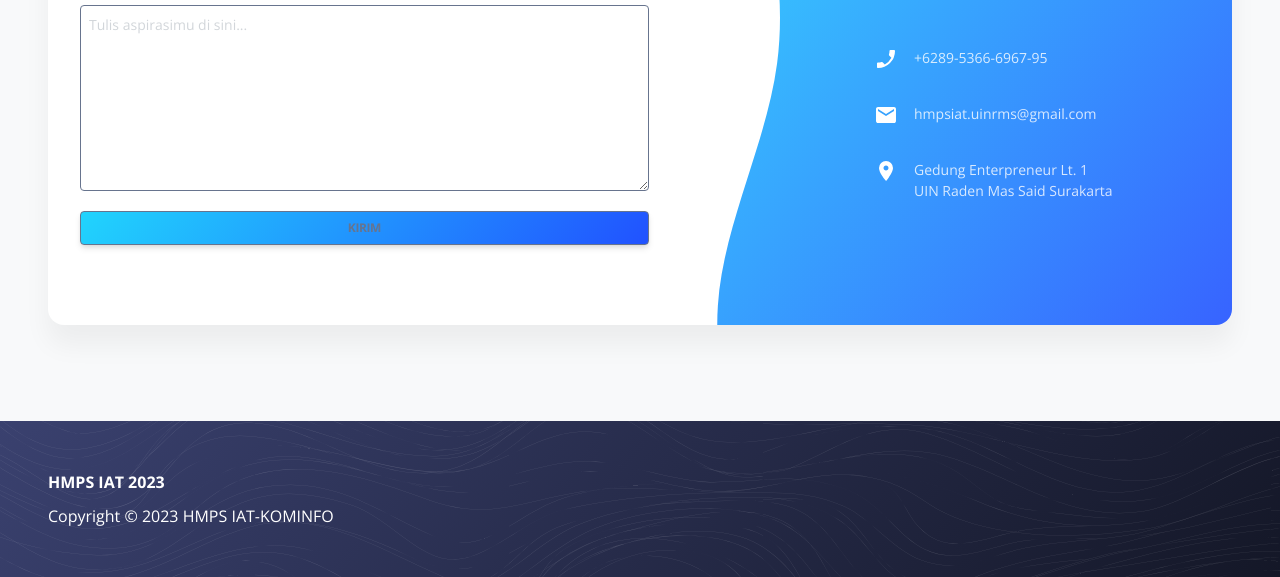
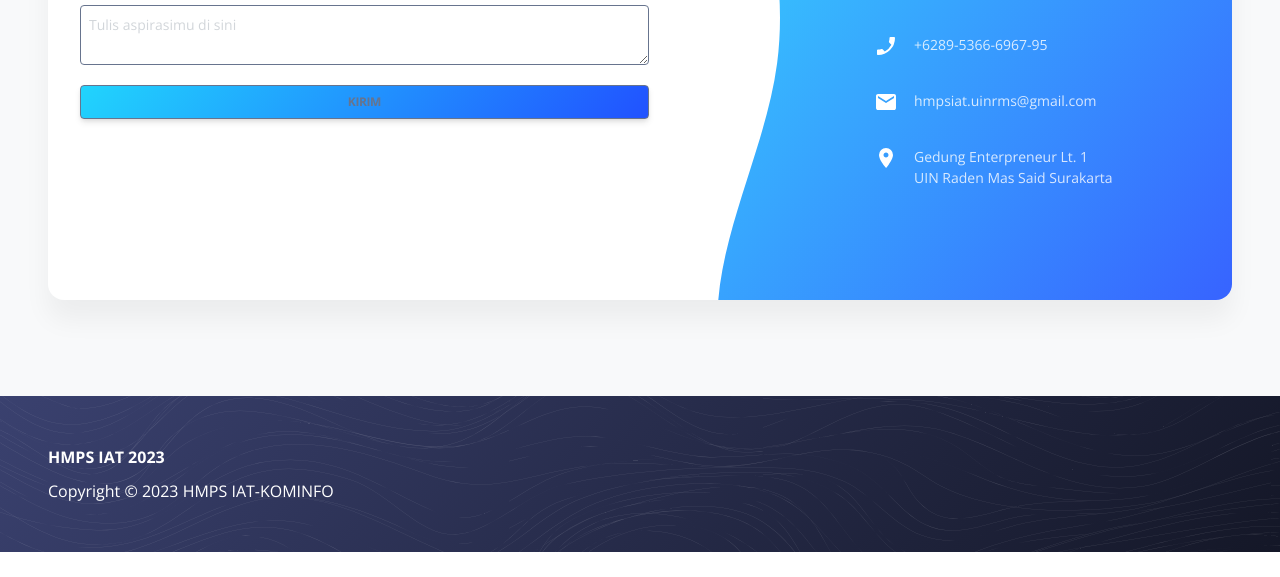
Before and after one commit to saddamfachri01/ASPIRASI-IAT, a website built with Parcel: page index.html in a window 1280 px wide. Shown: the part 329-906 px from the top of the page. After the commit the page ends 881 px from the top, so only its background shows below. Built offline with nearby package versions, Linux system fonts and the light colour scheme; files whose address does not match are found by name.

Commit message:
Update index.html

```diff
--- a/index.html
+++ b/index.html
@@ -65,7 +65,7 @@
               </span>
                 <form name="aspirasi" value="aspirasi" class="profile-form1" method="POST" data-netlify="true">
                 <input type="hidden" name="aspirasi" value="aspirasi">
-                <textarea rows="8" name="message" placeholder="Tulis aspirasimu di sini..." class="profile-textarea textarea Small"></textarea>
+                <textarea placeholder="Tulis aspirasimu di sini" class="profile-textarea textarea Small"></textarea>
                 <button class="primary-blue-button-button button ButtonSmall" type="submit" style="margin-top: 20px;">KIRIM</button>
               </form>
               <div class="profile-container03">
```
